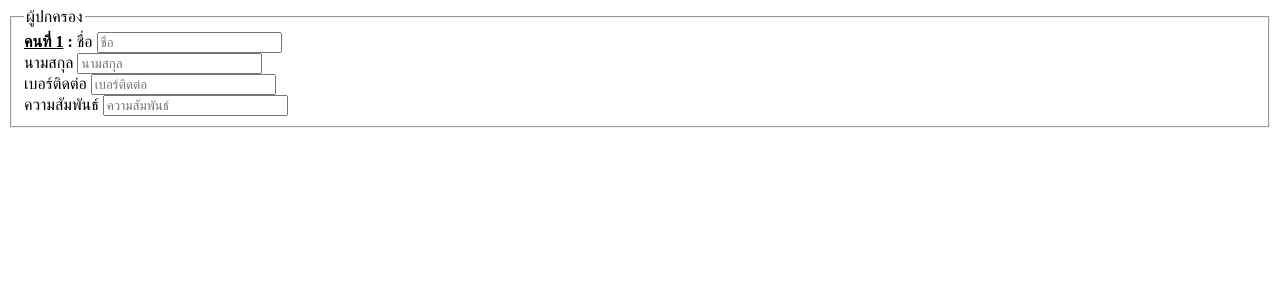
After one commit to sahaki/mimi_acad, a PHP site: page /curator_tab.php in a window 1280 px wide. The commit adds this page. Shown: the top 300 px of the page. Run offline with PHP 8.4, Linux system fonts and the light colour scheme.

Commit message:
- Create curator_tab.php

```diff
--- /dev/null
+++ b/app/form_keyin/curator_tab.php
@@ -0,0 +1,43 @@
+<div>
+    <fieldset class="curator_contrainer">
+        <legend class="pull-left width-full form-legend">ผู้ปกครอง</legend>
+        <div class="row curator">
+            <div class="col-md-3">
+                <div class="form-group">
+                    <label><b><u>คนที่ 1</u> :</b> ชื่อ</label>
+                    <input type="text" name="middle" placeholder="ชื่อ" class="form-control" />
+                </div>
+            </div>
+            <div class="col-md-3">
+                <div class="form-group">
+                    <label>นามสกุล</label>
+                    <input type="text" name="middle" placeholder="นามสกุล" class="form-control" />
+                </div>
+            </div>
+            <div class="col-md-3">
+                <div class="form-group">
+                    <label>เบอร์ติดต่อ</label>
+                    <input type="text" name="middle" placeholder="เบอร์ติดต่อ" class="form-control" />
+                </div>
+            </div>
+            <div class="col-md-2">
+                <div class="form-group">
+                    <label>ความสัมพันธ์</label>
+                    <input type="text" name="middle" placeholder="ความสัมพันธ์" class="form-control" />
+                </div>
+            </div>
+            <div class="col-md-1 console">
+                <i class="fa fa-2x fa-plus-square newObject" style="margin-top: 30px; cursor: pointer;"></i>
+            </div>
+        </div>
+    </fieldset>
+    <script>
+        $('.newObject').click(function () {
+            $(this).closest('.curator').clone().appendTo('.curator_contrainer').find('.console').empty().append('<i class="fa fa-2x fa-minus-square delObject" style="margin-top: 30px; cursor: pointer;"></i>');
+        });
+
+        $(document).on('click', '.delObject', function(e) {
+            $(this).closest('.curator').remove();
+        });
+    </script>
+</div>
```
Also changed, not shown: app/form_keyin/form_v1.php (+1 -66 lines).
